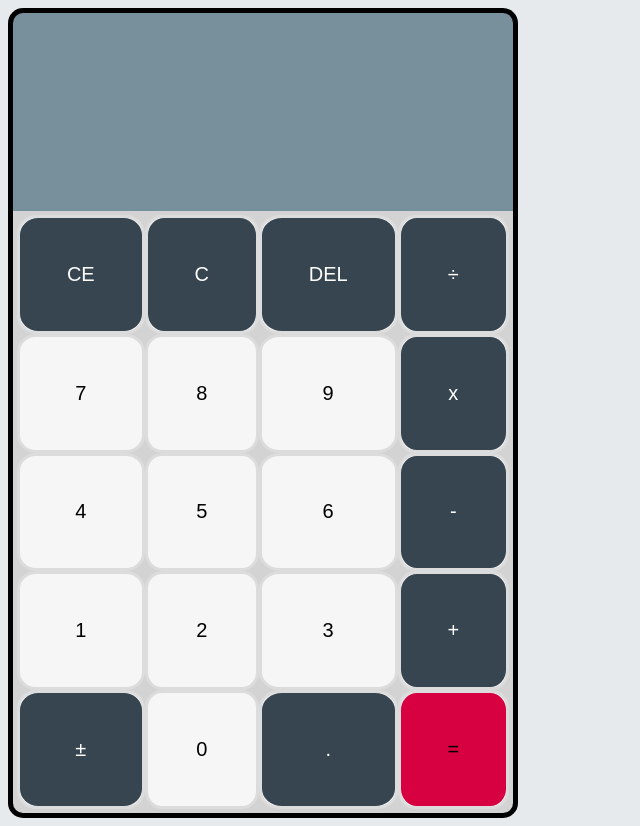
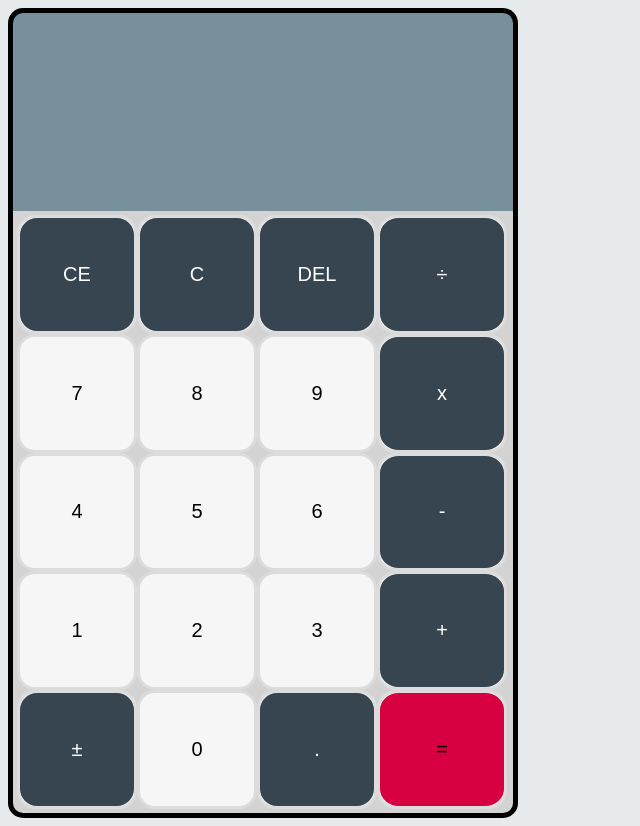
Before and after one commit to Tshepiso28/LearningHTMLCSS, a plain HTML site: page calculator.html in a window 1280 px wide. Shown: the whole page, without its empty margins (0-640 px from the left). Drawn offline with Linux system fonts and the light colour scheme.

Commit message:
started to style the build page

```diff
--- a/calcstyle.css
+++ b/calcstyle.css
@@ -22,7 +22,7 @@ body{
     background-color: #D3D3D3;
     border-radius: 0 0 10px 10px;
     display: grid;
-    grid-template-columns: auto auto auto auto;
+    grid-template-columns: 120px 120px 120px 130px;
     padding: 4px;
 
 }
```
